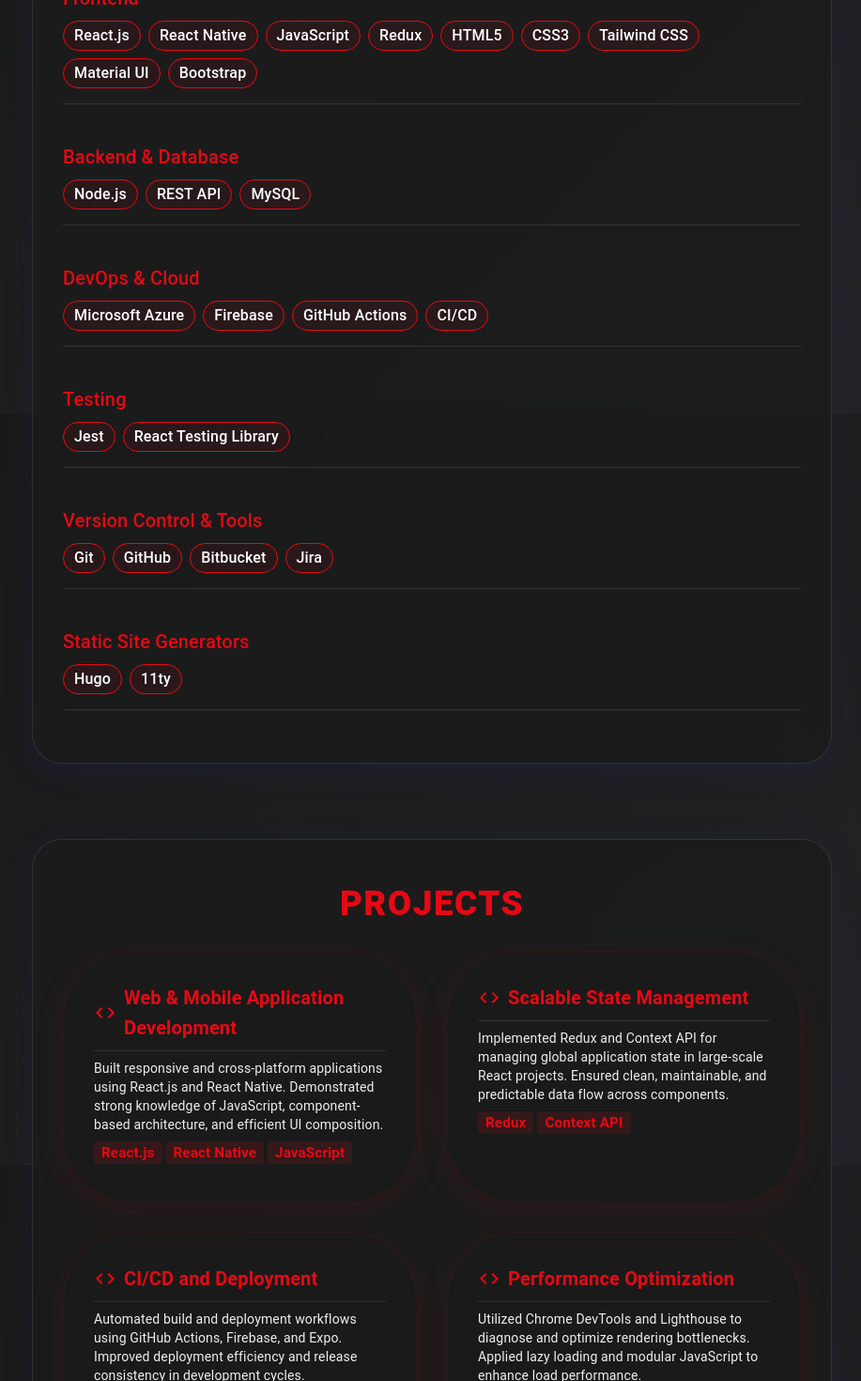
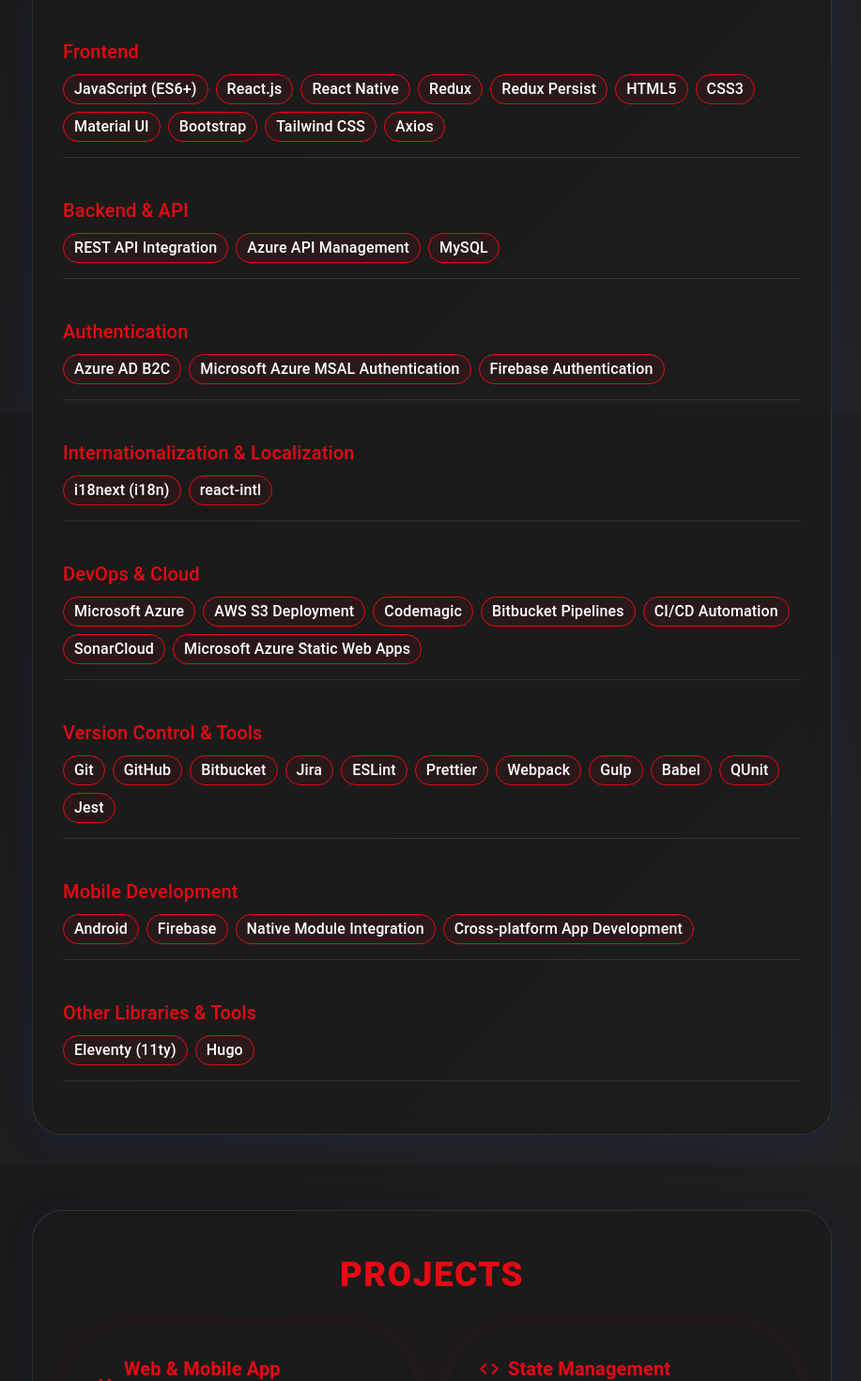
Before and after one commit to Adityaryan7/Portfolio, a React (Create React App) app: page / in a window 1280 px wide. Shown: the part 1160-2630 px from the top of the page at 94% size, without its empty margins (180-1097 px from the left). Built offline with nearby package versions, Linux system fonts and the light colour scheme.

Commit message:
UI Enhacement

```diff
--- a/src/App.js
+++ b/src/App.js
@@ -2,6 +2,7 @@ import React, { useEffect } from 'react';
 
 import { ThemeProvider, createTheme, CssBaseline } from '@mui/material';
 import AOS from 'aos';
+
 import 'aos/dist/aos.css';
 import Portfolio from './pages/Portfolio/Portfolio';
 
@@ -13,7 +14,7 @@ const darkTheme = createTheme({
   },
 });
 
-function App() {
+const App = () => {
   useEffect(() => {
     AOS.init({ duration: 1000 });
   }, []);
@@ -24,6 +25,6 @@ function App() {
       <Portfolio />
     </ThemeProvider>
   );
-}
+};
 
 export default App;
--- a/src/index.js
+++ b/src/index.js
@@ -1,12 +1,14 @@
 import React from 'react';
+
 import ReactDOM from 'react-dom/client';
+
 import './index.css';
 import App from './App';
 import reportWebVitals from './reportWebVitals';
 
 const root = ReactDOM.createRoot(document.getElementById('root'));
 root.render(
-<React.StrictMode>
+  <React.StrictMode>
     <App />
   </React.StrictMode>
 );
--- a/src/pages/Portfolio/Portfolio.js
+++ b/src/pages/Portfolio/Portfolio.js
@@ -1,4 +1,13 @@
 import React, { Component } from 'react';
+
+import ArrowUpwardIcon from '@mui/icons-material/ArrowUpward';
+import CloseIcon from '@mui/icons-material/Close';
+import CodeIcon from '@mui/icons-material/Code';
+import EmailIcon from '@mui/icons-material/Email';
+import LinkedInIcon from '@mui/icons-material/LinkedIn';
+import MenuIcon from '@mui/icons-material/Menu';
+import PhoneIcon from '@mui/icons-material/Phone';
+import SchoolIcon from '@mui/icons-material/School';
 import {
   Box,
   Typography,
@@ -11,24 +20,15 @@ import {
   Paper,
   Divider,
   Chip,
-  Tooltip,
 } from '@mui/material';
-import { motion } from 'framer-motion';
-import { styled } from '@mui/system';
-import EmailIcon from '@mui/icons-material/Email';
-import PhoneIcon from '@mui/icons-material/Phone';
-import LinkedInIcon from '@mui/icons-material/LinkedIn';
-import ArrowUpwardIcon from '@mui/icons-material/ArrowUpward';
-import CodeIcon from '@mui/icons-material/Code';
-import SchoolIcon from '@mui/icons-material/School';
-import MenuIcon from '@mui/icons-material/Menu';
-import CloseIcon from '@mui/icons-material/Close';
 import Drawer from '@mui/material/Drawer';
 import IconButton from '@mui/material/IconButton';
+import { styled } from '@mui/system';
+import { motion } from 'framer-motion';
 
 document.documentElement.style.scrollBehavior = 'smooth';
 
-const GradientBackground = styled(Box)(({ theme }) => ({
+const GradientBackground = styled(Box)(() => ({
   minHeight: '100vh',
   width: '100vw',
   background: 'linear-gradient(135deg, #181818 0%, #232526 100%)',
@@ -230,19 +230,171 @@ const projectCardStyles = {
   },
 };
 
+const education = [
+  {
+    degree: 'B.Tech in Computer Science & Engineering',
+    institution: 'National Institute of Technology, Mizoram',
+    year: '2022',
+  },
+  {
+    degree: 'Intermediate',
+    institution: 'Sri Chaitanya Vidhya Niketan, Vishakhapatnam',
+    year: '2017',
+  },
+  {
+    degree: 'Matriculation',
+    institution: 'B.D. Public School, Patna',
+    year: '2015',
+  },
+];
+
+const skills = {
+  Frontend: [
+    'JavaScript (ES6+)',
+    'React.js',
+    'React Native',
+    'Redux',
+    'Redux Persist',
+    'HTML5',
+    'CSS3',
+    'Material UI',
+    'Bootstrap',
+    'Tailwind CSS',
+    'Axios',
+  ],
+  'Backend & API': ['REST API Integration', 'Azure API Management', 'MySQL'],
+  Authentication: [
+    'Azure AD B2C',
+    'Microsoft Azure MSAL Authentication',
+    'Firebase Authentication',
+  ],
+  'Internationalization & Localization': ['i18next (i18n)', 'react-intl'],
+  'DevOps & Cloud': [
+    'Microsoft Azure',
+    'AWS S3 Deployment',
+    'Codemagic',
+    'Bitbucket Pipelines',
+    'CI/CD Automation',
+    'SonarCloud',
+    'Microsoft Azure Static Web Apps',
+  ],
+  'Version Control & Tools': [
+    'Git',
+    'GitHub',
+    'Bitbucket',
+    'Jira',
+    'ESLint',
+    'Prettier',
+    'Webpack',
+    'Gulp',
+    'Babel',
+    'QUnit',
+    'Jest',
+  ],
+  'Mobile Development': [
+    'Android',
+    'Firebase',
+    'Native Module Integration',
+    'Cross-platform App Development',
+  ],
+  'Other Libraries & Tools': ['Eleventy (11ty)', 'Hugo'],
+};
+
+const projects = [
+  {
+    title: 'Web & Mobile App Development',
+    description:
+      'Built scalable, responsive apps using React.js and React Native with Material UI and Bootstrap.',
+    stack: ['React.js', 'React Native', 'Material UI', 'Bootstrap'],
+  },
+  {
+    title: 'State Management',
+    description:
+      'Implemented robust global state with Redux and Redux Persist for maintainable data flow.',
+    stack: ['Redux', 'Redux Persist'],
+  },
+  {
+    title: 'CI/CD Automation',
+    description:
+      'Automated build, test, and deployment with Azure, Codemagic, and Bitbucket Pipelines.',
+    stack: ['Microsoft Azure', 'Codemagic', 'Bitbucket Pipelines'],
+  },
+  {
+    title: 'Authentication & User Management',
+    description:
+      'Secured apps with Azure AD B2C and MSAL, supporting multi-environment provisioning.',
+    stack: ['Azure AD B2C', 'MSAL', 'Microsoft Azure'],
+  },
+  {
+    title: 'Performance Optimization',
+    description:
+      'Enhanced performance using Chrome DevTools, Lighthouse, lazy loading, and code splitting.',
+    stack: ['Chrome DevTools', 'Lighthouse'],
+  },
+  {
+    title: 'Native Module Integration',
+    description:
+      'Integrated Android/iOS modules and Firebase for analytics and crash reporting in React Native.',
+    stack: ['React Native', 'Android', 'Firebase Crashlytics', 'Firebase Analytics'],
+  },
+  {
+    title: 'Data Visualization Dashboards',
+    description:
+      'Developed real-time dashboards with charting libraries and REST APIs for actionable insights.',
+    stack: ['React.js', 'Redux', 'Material UI'],
+  },
+  {
+    title: 'Dynamic Form Builder',
+    description: 'Created reusable, validated form components for high-quality data input.',
+    stack: ['React.js', 'JavaScript', 'HTML5', 'CSS3'],
+  },
+  {
+    title: 'Internationalization',
+    description: 'Enabled multi-language support using i18next for global-ready applications.',
+    stack: ['i18next'],
+  },
+  {
+    title: 'Advanced Web Features',
+    description:
+      'Built advanced catalog filtering, async image processing, and robust error handling.',
+    stack: ['React.js', 'Redux', 'Material UI', 'Axios', 'notistack', 'REST API', 'Git'],
+  },
+  {
+    title: 'Lead Generation Platform',
+    description:
+      'Architected a secure, multilingual lead gen system with automated CI/CD and AWS S3 deployment.',
+    stack: [
+      'React.js',
+      'Redux',
+      'Azure MSAL',
+      'Material UI',
+      'i18next',
+      'AWS S3',
+      'Bitbucket Pipelines',
+    ],
+  },
+  {
+    title: 'Digital Showroom Platform',
+    description:
+      'Developed a robust, localized digital showroom with notifications and session persistence.',
+    stack: ['React.js', 'Redux', 'Material UI', 'notistack', 'i18next', 'Git', 'Bitbucket'],
+  },
+  {
+    title: 'Static Website Development',
+    description: 'Implemented static marketing sites using Eleventy (11ty) and Hugo ',
+    stack: ['Eleventy (11ty)', 'Hugo'],
+  },
+];
+
 class Portfolio extends Component {
   constructor(props) {
     super(props);
     this.state = {
       showScroll: false,
-      typewriterIndex: 0,
       typewriterText: '',
       mobileNavOpen: false,
     };
-    this.typewriterPhrases = [
-      'Frontend Developer',
-      'React.js | React Native | Redux',
-    ];
+    this.typewriterPhrases = ['Frontend Developer', 'React.js | React Native | Redux'];
     this.typewriterInterval = null;
   }
 
@@ -274,26 +426,28 @@ class Portfolio extends Component {
     let phraseIdx = 0;
     let charIdx = 0;
     let forward = true;
-    this.typewriterInterval = setInterval(() => {
+    const type = () => {
       const phrase = this.typewriterPhrases[phraseIdx];
       if (forward) {
         if (charIdx < phrase.length) {
           this.setState({ typewriterText: phrase.slice(0, charIdx + 1) });
-          charIdx++;
+          charIdx += 1;
+          this.typewriterInterval = setTimeout(type, 80);
         } else {
           forward = false;
-          setTimeout(() => {}, 900);
+          this.typewriterInterval = setTimeout(type, 900);
         }
+      } else if (charIdx > 0) {
+        this.setState({ typewriterText: phrase.slice(0, charIdx - 1) });
+        charIdx -= 1;
+        this.typewriterInterval = setTimeout(type, 40);
       } else {
-        if (charIdx > 0) {
-          this.setState({ typewriterText: phrase.slice(0, charIdx - 1) });
-          charIdx--;
-        } else {
-          forward = true;
-          phraseIdx = (phraseIdx + 1) % this.typewriterPhrases.length;
-        }
+        forward = true;
+        phraseIdx = (phraseIdx + 1) % this.typewriterPhrases.length;
+        this.typewriterInterval = setTimeout(type, 400);
       }
-    }, 80);
+    };
+    type();
   };
 
   handleMobileNavOpen = () => {
@@ -310,70 +464,7 @@ class Portfolio extends Component {
   };
 
   render() {
-    const resumeURL = process.env.PUBLIC_URL + '/Aryan-Resume.pdf';
-    const education = [
-      {
-        degree: 'B.Tech in Computer Science & Engineering',
-        institution: 'National Institute of Technology, Mizoram',
-        year: '2022',
-      },
-      {
-        degree: 'Intermediate',
-        institution: 'Sri Chaitanya Vidhya Niketan, Vishakhapatnam',
-        year: '2017',
-      },
-      {
-        degree: 'Matriculation',
-        institution: 'B.D. Public School, Patna',
-        year: '2015',
-      },
-    ];
-
-    const skills = {
-      Frontend: [
-        'React.js', 'React Native', 'JavaScript',
-        'Redux', 'HTML5', 'CSS3', 'Tailwind CSS',
-        'Material UI', 'Bootstrap',
-      ],
-      'Backend & Database': ['Node.js', 'REST API', 'MySQL'],
-      'DevOps & Cloud': ['Microsoft Azure', 'Firebase', 'GitHub Actions', 'CI/CD'],
-      Testing: ['Jest', 'React Testing Library'],
-      'Version Control & Tools': ['Git', 'GitHub', 'Bitbucket', 'Jira'],
-      'Static Site Generators': ['Hugo', '11ty'],
-    };
-
-    const projects = [
-      {
-        title: 'Web & Mobile Application Development',
-        description:
-          'Built responsive and cross-platform applications using React.js and React Native. Demonstrated strong knowledge of JavaScript, component-based architecture, and efficient UI composition.',
-        stack: ['React.js', 'React Native', 'JavaScript'],
-      },
-      {
-        title: 'Scalable State Management',
-        description:
-          'Implemented Redux and Context API for managing global application state in large-scale React projects. Ensured clean, maintainable, and predictable data flow across components.',
-        stack: ['Redux', 'Context API'],
-      },
-      {
-        title: 'CI/CD and Deployment',
-        description:
-          'Automated build and deployment workflows using GitHub Actions, Firebase, and Expo. Improved deployment efficiency and release consistency in development cycles.',
-        stack: ['GitHub Actions', 'Firebase', 'Expo'],
-      },
-      {
-        title: 'Performance Optimization',
-        description:
-          'Utilized Chrome DevTools and Lighthouse to diagnose and optimize rendering bottlenecks. Applied lazy loading and modular JavaScript to enhance load performance.',
-        stack: ['Lighthouse', 'DevTools'],
-      },
-      {
-        title: 'Testing and QA',
-        description:
-          'Established robust testing using Jest and React Testing Library. Focused on component-level unit and integration tests to ensure application reliability and maintainability.',
-        stack: ['Jest', 'React Testing Library'],
-      },
-    ];
+    const resumeURL = `${process.env.PUBLIC_URL}/Aryan-Resume.pdf`;
 
     const animatedSection = (id, title, content) => (
       <Box id={id} sx={{ mb: { xs: 6, sm: 10 } }}>
@@ -402,7 +493,7 @@ class Portfolio extends Component {
             }}
           >
             <Avatar
-              src={process.env.PUBLIC_URL + '/28399.jpg'}
+              src={`${process.env.PUBLIC_URL}/28399.jpg`}
               alt="Aditya Kumar Aryan"
               sx={{
                 width: 44,
@@ -425,11 +516,21 @@ class Portfolio extends Component {
             </Typography>
           </Box>
           <NavLinksBox>
-            <NavLink href="#about" onClick={() => this.scrollToSection('about')}>About</NavLink>
-            <NavLink href="#skills" onClick={() => this.scrollToSection('skills')}>Skills</NavLink>
-            <NavLink href="#projects" onClick={() => this.scrollToSection('projects')}>Projects</NavLink>
-            <NavLink href="#education" onClick={() => this.scrollToSection('education')}>Education</NavLink>
-            <NavLink href="#contact" onClick={() => this.scrollToSection('contact')}>Contact</NavLink>
+            <NavLink href="#about" onClick={() => this.scrollToSection('about')}>
+              About
+            </NavLink>
+            <NavLink href="#skills" onClick={() => this.scrollToSection('skills')}>
+              Skills
+            </NavLink>
+            <NavLink href="#projects" onClick={() => this.scrollToSection('projects')}>
+              Projects
+            </NavLink>
+            <NavLink href="#education" onClick={() => this.scrollToSection('education')}>
+              Education
+            </NavLink>
+            <NavLink href="#contact" onClick={() => this.scrollToSection('contact')}>
+              Contact
+            </NavLink>
           </NavLinksBox>
           <MobileMenuButton
             edge="end"
@@ -465,24 +566,30 @@ class Portfolio extends Component {
                   <CloseIcon />
                 </IconButton>
               </Box>
-              <NavLink href="#about" onClick={() => this.handleMobileNavClick('about')}>About</NavLink>
-              <NavLink href="#skills" onClick={() => this.handleMobileNavClick('skills')}>Skills</NavLink>
-              <NavLink href="#projects" onClick={() => this.handleMobileNavClick('projects')}>Projects</NavLink>
-              <NavLink href="#education" onClick={() => this.handleMobileNavClick('education')}>Education</NavLink>
-              <NavLink href="#contact" onClick={() => this.handleMobileNavClick('contact')}>Contact</NavLink>
+              <NavLink href="#about" onClick={() => this.handleMobileNavClick('about')}>
+                About
+              </NavLink>
+              <NavLink href="#skills" onClick={() => this.handleMobileNavClick('skills')}>
+                Skills
+              </NavLink>
+              <NavLink href="#projects" onClick={() => this.handleMobileNavClick('projects')}>
+                Projects
+              </NavLink>
+              <NavLink href="#education" onClick={() => this.handleMobileNavClick('education')}>
+                Education
+              </NavLink>
+              <NavLink href="#contact" onClick={() => this.handleMobileNavClick('contact')}>
+                Contact
+              </NavLink>
             </MobileDrawerNav>
           </Drawer>
         </GlassNav>
 
         {/* Hero Section */}
         <HeroSection>
-          <motion.div
-            variants={scrollFadeUp}
-            initial="hidden"
-            animate="visible"
-          >
+          <motion.div variants={scrollFadeUp} initial="hidden" animate="visible">
             <Avatar
-              src={process.env.PUBLIC_URL + '/28399.jpg'}
+              src={`${process.env.PUBLIC_URL}/28399.jpg`}
               alt="Aditya Kumar Aryan"
               sx={{
                 width: { xs: 110, sm: 150, md: 180 },
@@ -532,7 +639,8 @@ class Portfolio extends Component {
                 mb: 2,
               }}
             >
-              Frontend Developer at Star Intellisoft Services Pvt. Ltd.<br />
+              Frontend Developer at Star Intellisoft Services Pvt. Ltd.
+              <br />
               Passionate about building beautiful, performant, and accessible web & mobile apps.
             </Typography>
             <a
@@ -553,8 +661,15 @@ class Portfolio extends Component {
                 display: 'inline-block',
                 marginTop: 16,
               }}
-              onMouseEnter={e => { e.currentTarget.style.background = '#b20710'; e.currentTarget.style.transform = 'scale(1.04)'; }}
-              onMouseLeave={e => { e.currentTarget.style.background = 'linear-gradient(90deg,#e50914 60%,#b20710 100%)'; e.currentTarget.style.transform = 'scale(1)'; }}
+              onMouseEnter={(e) => {
+                e.currentTarget.style.background = '#b20710';
+                e.currentTarget.style.transform = 'scale(1.04)';
+              }}
+              onMouseLeave={(e) => {
+                e.currentTarget.style.background =
+                  'linear-gradient(90deg,#e50914 60%,#b20710 100%)';
+                e.currentTarget.style.transform = 'scale(1)';
+              }}
             >
               Download Resume
             </a>
@@ -565,10 +680,12 @@ class Portfolio extends Component {
           {animatedSection(
             'about',
             'About Me',
-            <Typography variant="body1" fontSize={'1.18rem'}>
-              Creative and detail-oriented Frontend Developer with 2+ years of experience building modern web and mobile
-              interfaces. I specialize in React.js, React Native, and crafting highly interactive, accessible UIs with
-              performance and scalability in mind.
+            <Typography variant="body1" fontSize="1.18rem">
+              Results-driven Frontend Developer with over 2 years of experience designing and
+              developing modern web and mobile applications. Skilled in React.js and React Native, I
+              excel at creating interactive, accessible, and high-performance user interfaces. Adept
+              at collaborating with cross-functional teams to deliver scalable solutions that
+              enhance user experience and meet business objectives.
             </Typography>
           )}
 
@@ -581,8 +698,15 @@ class Portfolio extends Component {
                   <Typography variant="h6" sx={{ color: '#e50914', mb: 1 }}>
                     {category}
                   </Typography>
-                  <Box sx={{ display: 'flex', flexWrap: 'wrap', gap: 1, overflowX: { xs: 'auto', sm: 'visible' } }}>
-                    {items.map(skill => (
+                  <Box
+                    sx={{
+                      display: 'flex',
+                      flexWrap: 'wrap',
+                      gap: 1,
+                      overflowX: { xs: 'auto', sm: 'visible' },
+                    }}
+                  >
+                    {items.map((skill) => (
                       <Chip
                         key={skill}
                         label={skill}
@@ -623,9 +747,11 @@ class Portfolio extends Component {
                         </Typography>
                       </Box>
                       <Divider sx={{ my: 1, borderColor: 'rgba(255,255,255,0.1)' }} />
-                      <Typography variant="body2" sx={{ color: '#eee', mb: 1 }}>{project.description}</Typography>
+                      <Typography variant="body2" sx={{ color: '#eee', mb: 1 }}>
+                        {project.description}
+                      </Typography>
                       <Box sx={{ display: 'flex', flexWrap: 'wrap', gap: 0.5 }}>
-                        {project.stack.map(tech => (
+                        {project.stack.map((tech) => (
                           <Chip
                             key={tech}
                             label={tech}
@@ -676,22 +802,52 @@ class Portfolio extends Component {
               </Typography>
               <Box display="flex" alignItems="center" gap={1}>
                 <EmailIcon sx={{ color: '#e50914' }} />
-                <a href="mailto:adityakumararyan101@gmail.com" style={{
-                  color: '#fff', textDecoration: 'none', fontWeight: 500, transition: 'color 0.2s'
-                }}
-                  onMouseOver={e => e.currentTarget.style.color = '#e50914'}
-                  onMouseOut={e => e.currentTarget.style.color = '#fff'}
+                <a
+                  href="mailto:adityakumararyan101@gmail.com"
+                  style={{
+                    color: '#fff',
+                    textDecoration: 'none',
+                    fontWeight: 500,
+                    transition: 'color 0.2s',
+                  }}
+                  onMouseOver={(e) => {
+                    e.currentTarget.style.color = '#e50914';
+                  }}
+                  onFocus={(e) => {
+                    e.currentTarget.style.color = '#e50914';
+                  }}
+                  onMouseOut={(e) => {
+                    e.currentTarget.style.color = '#fff';
+                  }}
+                  onBlur={(e) => {
+                    e.currentTarget.style.color = '#fff';
+                  }}
                 >
                   adityakumararyan101@gmail.com
                 </a>
               </Box>
               <Box display="flex" alignItems="center" gap={1}>
                 <PhoneIcon sx={{ color: '#e50914' }} />
-                <a href="tel:+917782843264" style={{
-                  color: '#fff', textDecoration: 'none', fontWeight: 500, transition: 'color 0.2s'
-                }}
-                  onMouseOver={e => e.currentTarget.style.color = '#e50914'}
-                  onMouseOut={e => e.currentTarget.style.color = '#fff'}
+                <a
+                  href="tel:+917782843264"
+                  style={{
+                    color: '#fff',
+                    textDecoration: 'none',
+                    fontWeight: 500,
+                    transition: 'color 0.2s',
+                  }}
+                  onMouseOver={(e) => {
+                    e.currentTarget.style.color = '#e50914';
+                  }}
+                  onFocus={(e) => {
+                    e.currentTarget.style.color = '#e50914';
+                  }}
+                  onMouseOut={(e) => {
+                    e.currentTarget.style.color = '#fff';
+                  }}
+                  onBlur={(e) => {
+                    e.currentTarget.style.color = '#fff';
+                  }}
                 >
                   +91 77828 43264
                 </a>
@@ -703,10 +859,23 @@ class Portfolio extends Component {
                   target="_blank"
                   rel="noopener noreferrer"
                   style={{
-                    color: '#fff', textDecoration: 'none', fontWeight: 500, transition: 'color 0.2s'
+                    color: '#fff',
+                    textDecoration: 'none',
+                    fontWeight: 500,
+                    transition: 'color 0.2s',
                   }}
-                  onMouseOver={e => e.currentTarget.style.color = '#e50914'}
-                  onMouseOut={e => e.currentTarget.style.color = '#fff'}
+                  onMouseOver={(e) => {
+                    e.currentTarget.style.color = '#e50914';
+                  }}
+                  onFocus={(e) => {
+                    e.currentTarget.style.color = '#e50914';
+                  }}
+                  onMouseOut={(e) => {
+                    e.currentTarget.style.color = '#fff';
+                  }}
+                  onBlur={(e) => {
+                    e.currentTarget.style.color = '#fff';
+                  }}
                 >
                   LinkedIn Profile
                 </a>
@@ -715,9 +884,7 @@ class Portfolio extends Component {
           )}
         </Container>
 
-        {this.state.showScroll && (
-          <ScrollTopButton onClick={this.scrollToTop} />
-        )}
+        {this.state.showScroll && <ScrollTopButton onClick={this.scrollToTop} />}
 
         <Footer>
           &copy; {new Date().getFullYear()} Aditya Kumar Aryan &mdash; Crafted with React & MUI
--- a/src/pages/index.js
+++ b/src/pages/index.js
@@ -1,3 +1 @@
-// export * from './Home';
-// export * from './Auth/SystemSelection';
 export * from './Portfolio';
--- a/src/reportWebVitals.js
+++ b/src/reportWebVitals.js
@@ -1,4 +1,4 @@
-const reportWebVitals = onPerfEntry => {
+const reportWebVitals = (onPerfEntry) => {
   if (onPerfEntry && onPerfEntry instanceof Function) {
     import('web-vitals').then(({ getCLS, getFID, getFCP, getLCP, getTTFB }) => {
       getCLS(onPerfEntry);
```
Also changed, not shown: package.json (+15 -5 lines), 2 other files (tests, documents, lock files or other folders).
